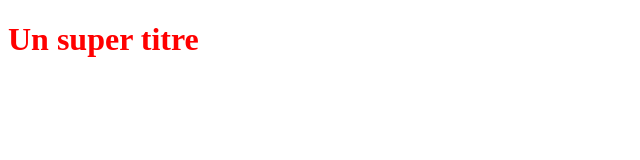
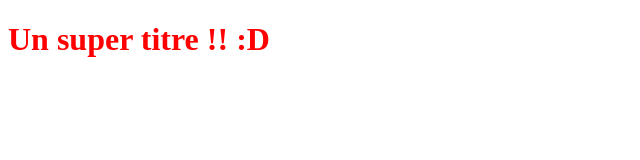
Before and after one commit to ChocoSunsei/ProjetGit, a plain HTML site: page index.html in a window 1280 px wide. Shown: the full height of the page, 0-640 px from the left. Drawn offline with Linux system fonts and the light colour scheme.

Commit message:
Votre nouveau message de commit

```diff
--- a/index.html
+++ b/index.html
@@ -5,6 +5,6 @@
     <link rel="stylesheet" type="text/css" href="styles.css">
 </head>
 <body>
-    <h1>Un super titre</h1>
+    <h1>Un super titre !! :D</h1>
 </body>
 </html>
```
